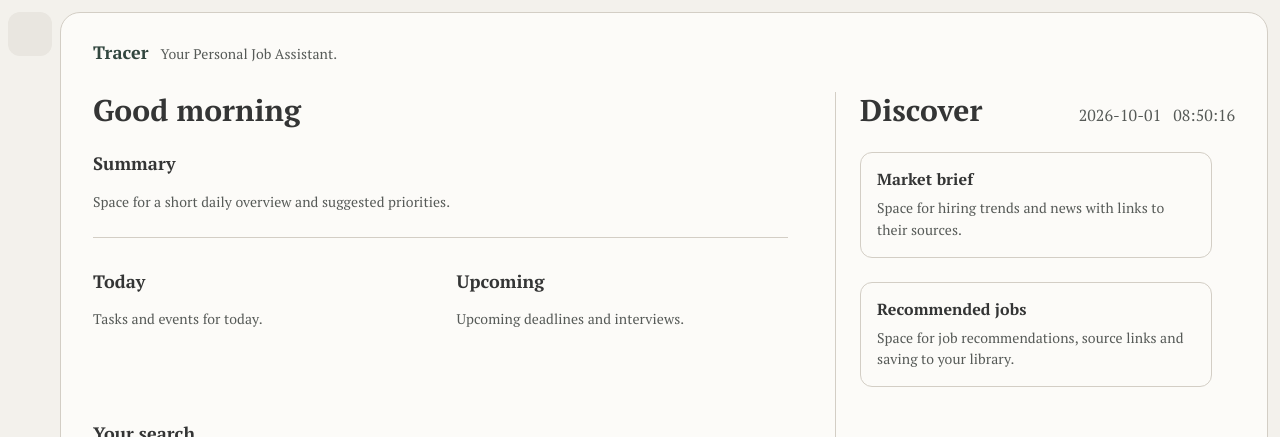
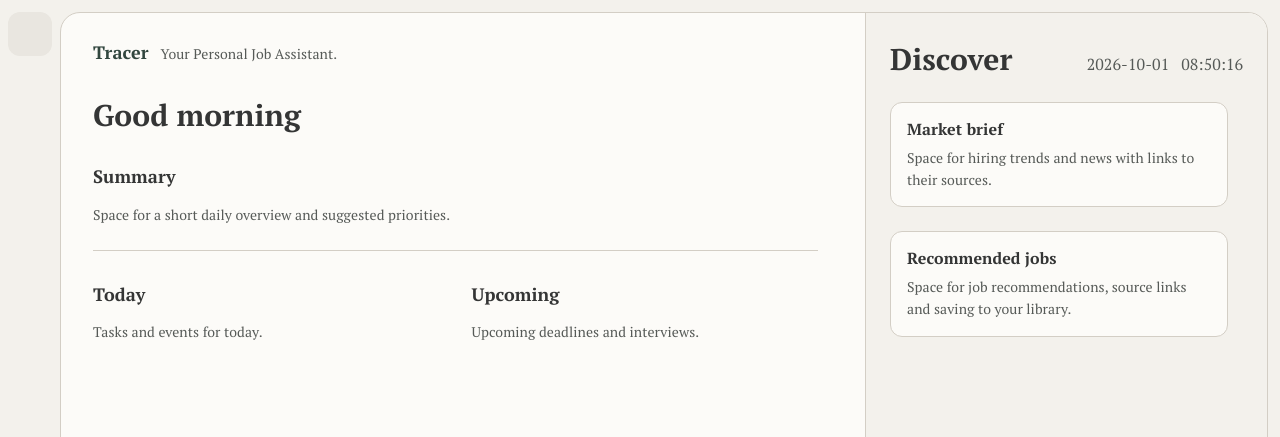
Before and after one commit to dylanxc-cnde/Tracer, a React (Vite) app in the folder frontend/: page / in a window 1280 px wide. Both pictures are taken after a click on the button 30 px from the left and 34 px from the top of the page. Shown: the top 437 px of the page. Built offline with nearby package versions, Linux system fonts and the light colour scheme; some icons are missing.

Commit message:
style: home layout fix - heatmap and scroll logic

```diff
--- a/frontend/src/App.css
+++ b/frontend/src/App.css
@@ -188,14 +188,21 @@ button:disabled {
     0 4px 8px rgba(158, 51, 51, 0.12);
 }
 
-.home-page {
+.app-shell__content--home {
   /* Keep the trial title scale local to Home, without changing other pages. */
   --font-size-page-section-title: 1.125rem;
   display: grid;
-  flex: 1;
   grid-template-columns: minmax(0, 2fr) minmax(25rem, 1fr);
-  min-height: 0;
-  gap: 24px;
+  grid-template-rows: auto minmax(0, 1fr);
+  padding: 0;
+}
+
+.app-shell__content--home > .app-shell__header {
+  grid-column: 1;
+  grid-row: 1;
+  margin: 0;
+  padding: 28px 32px 16px;
+  border-bottom: 1px solid transparent;
 }
 
 .home-page__header {
@@ -296,6 +303,11 @@ button:disabled {
   display: grid;
   align-content: start;
   gap: 32px;
+  padding: 16px 32px 40px;
+}
+
+.home-page__greeting {
+  margin: 0;
 }
 
 .home-page__summary-divider {
@@ -313,9 +325,30 @@ button:disabled {
   min-height: 0;
 }
 
+.home-page__personal {
+  grid-column: 1;
+  grid-row: 2;
+}
+
 .home-page__discover {
-  padding-left: 24px;
+  --home-discover-padding: 24px;
+  grid-column: 2;
+  grid-row: 1 / span 2;
+  padding: 28px var(--home-discover-padding) 0;
   border-left: 1px solid var(--color-border-subtle);
+  border-radius: 0 19px 19px 0;
+  background-color: var(--color-canvas);
+}
+
+.home-page__discover > .home-page__header {
+  margin: 0 calc(-1 * var(--home-discover-padding));
+  padding: 0 var(--home-discover-padding) 16px;
+  border-bottom: 1px solid transparent;
+}
+
+.home-page__discover-content {
+  padding-top: 8px;
+  padding-bottom: 40px;
 }
 
 .home-page__discover-content,
@@ -334,6 +367,7 @@ button:disabled {
   padding: 16px;
   border: 1px solid var(--color-border-subtle);
   border-radius: 12px;
+  background-color: var(--color-surface);
 }
 
 .home-page__columns {
@@ -387,8 +421,23 @@ button:disabled {
 }
 
 .home-page__activity-calendar {
+  --home-activity-label-space: 6%;
+  /* Override the library's intrinsic width, but keep narrow calendars readable. */
+  width: 100% !important;
+  min-width: 50rem;
   color: var(--color-text-secondary);
   font-family: var(--font-family);
+}
+
+/* Scale the viewBox uniformly and reserve room for weekday labels left of x=0. */
+.home-page__activity-calendar .react-activity-calendar__calendar {
+  width: calc(100% - var(--home-activity-label-space));
+  height: auto;
+  margin-left: var(--home-activity-label-space) !important;
+}
+
+.home-page__activity-calendar .react-activity-calendar__footer {
+  margin-left: var(--home-activity-label-space) !important;
 }
 
 /* Keep a single keyboard-scrollable viewport around the full-year calendar. */
@@ -606,21 +655,24 @@ button:disabled {
 @media (min-width: 961px) {
   /* Only Home uses a bounded height; other pages keep their document scrolling. */
   .app-shell__content--home {
-    display: flex;
-    flex-direction: column;
     height: calc(100svh - 24px);
     min-height: 0;
+    overflow: hidden;
   }
 
-  .app-shell__content--home > .app-shell__header {
-    flex-shrink: 0;
+  /* Only the personal pane's scroll position reveals the brand divider. */
+  .app-shell__content--home:has(.home-page__personal[data-scrolled='true']) > .app-shell__header {
+    border-bottom-color: var(--color-border-subtle);
+  }
+
+  .home-page__discover[data-scrolled='true'] > .home-page__header {
+    border-bottom-color: var(--color-border-subtle);
   }
 
   .home-page__scroll-region {
     /* Let each pane overflow inside its column instead of stretching the shell. */
     flex: 1;
     min-height: 0;
-    padding-right: 8px;
     overflow-y: auto;
     overscroll-behavior-y: contain;
     scrollbar-gutter: stable;
@@ -628,15 +680,19 @@ button:disabled {
 }
 
 @media (max-width: 960px) {
-  .home-page {
+  .app-shell__content--home {
     grid-template-columns: minmax(0, 1fr);
+    grid-template-rows: auto auto auto;
   }
 
   .home-page__discover {
+    --home-discover-padding: 32px;
+    grid-column: 1;
+    grid-row: 3;
     padding-top: 24px;
-    padding-left: 0;
     border-top: 1px solid var(--color-border-subtle);
     border-left: 0;
+    border-radius: 0 0 19px 19px;
   }
 }
 
@@ -653,6 +709,27 @@ button:disabled {
 
   .app-shell__header {
     margin-bottom: 24px;
+  }
+
+  .app-shell__content--home {
+    padding: 0;
+  }
+
+  .app-shell__content--home > .app-shell__header {
+    padding: 20px 16px 16px;
+  }
+
+  .home-page__overview {
+    padding: 16px 16px 32px;
+  }
+
+  .home-page__discover {
+    --home-discover-padding: 16px;
+    border-radius: 0 0 15px 15px;
+  }
+
+  .home-page__discover-content {
+    padding-bottom: 32px;
   }
 
   .app-shell__navigation {
--- a/frontend/src/pages/HomePage.tsx
+++ b/frontend/src/pages/HomePage.tsx
@@ -41,6 +41,8 @@ function createDemoSearchActivity(year: number, today: string) {
 }
 
 export function HomePage() {
+  const [hasScrolledOverview, setHasScrolledOverview] = useState(false)
+  const [hasScrolledDiscover, setHasScrolledDiscover] = useState(false)
   // Use the device's local time; no profile or server timezone is needed yet.
   const [clockTimes, setClockTimes] = useState(() => {
     const currentTime = new Date()
@@ -74,20 +76,23 @@ export function HomePage() {
   const demoActivity = useMemo(() => createDemoSearchActivity(year, date), [year, date])
 
   return (
-    <section className="home-page">
-      <section className="home-page__personal" aria-labelledby="home-greeting-title">
-        <header className="home-page__header">
-          <h2 className="page-title" id="home-greeting-title">
-            {getHomeGreeting(currentTime.getHours())}
-          </h2>
-        </header>
-
+    <>
+      <section
+        className="home-page__personal"
+        aria-labelledby="home-greeting-title"
+        data-scrolled={hasScrolledOverview}
+      >
         <div
           className="home-page__overview home-page__scroll-region"
           role="region"
           aria-label="Personal overview"
           tabIndex={0}
+          onScroll={(event) => setHasScrolledOverview(event.currentTarget.scrollTop > 0)}
         >
+          <h2 className="page-title home-page__greeting" id="home-greeting-title">
+            {getHomeGreeting(currentTime.getHours())}
+          </h2>
+
           <section aria-labelledby="home-summary-title">
             <h3 className="page-section-title" id="home-summary-title">Summary</h3>
             <p className="home-page__placeholder">
@@ -199,7 +204,11 @@ export function HomePage() {
         </div>
       </section>
 
-      <section className="home-page__discover" aria-labelledby="home-discover-title">
+      <section
+        className="home-page__discover"
+        aria-labelledby="home-discover-title"
+        data-scrolled={hasScrolledDiscover}
+      >
         <header className="home-page__header">
           <h2 className="page-title" id="home-discover-title">Discover</h2>
           <time className="home-page__date-time" dateTime={currentTime.toISOString()}>
@@ -238,6 +247,7 @@ export function HomePage() {
           role="region"
           aria-label="Discover updates"
           tabIndex={0}
+          onScroll={(event) => setHasScrolledDiscover(event.currentTarget.scrollTop > 0)}
         >
           <section className="home-page__discover-section" aria-labelledby="home-market-title">
             <h3 className="home-page__detail-title" id="home-market-title">Market brief</h3>
@@ -253,6 +263,6 @@ export function HomePage() {
           </section>
         </div>
       </section>
-    </section>
+    </>
   )
 }
```
